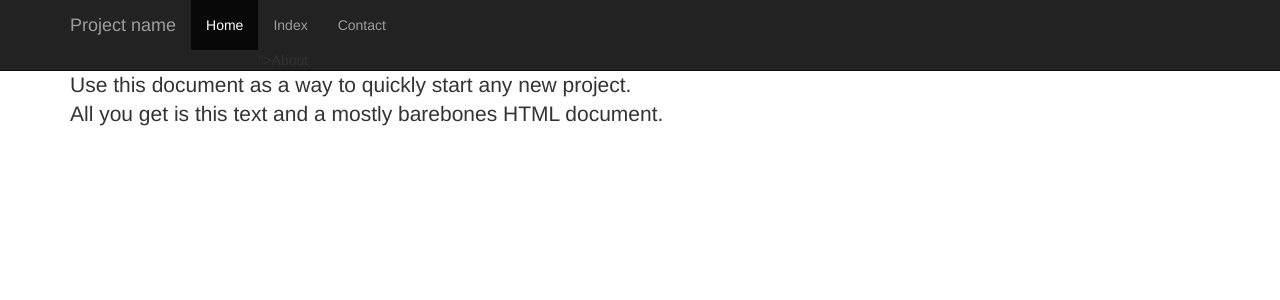
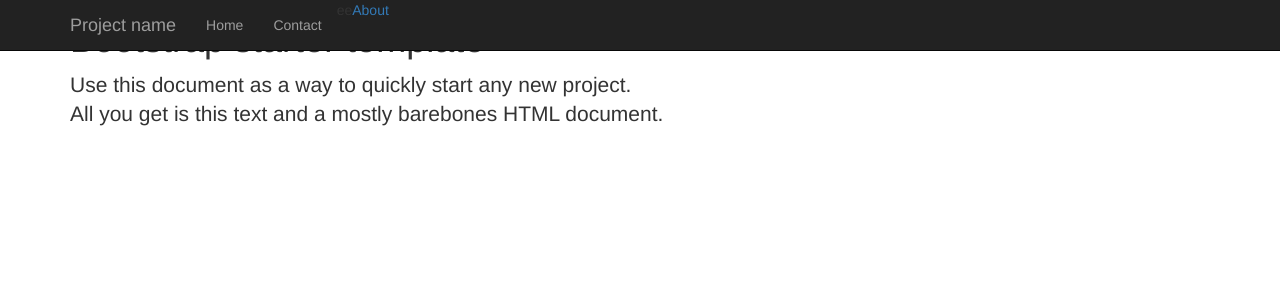
Before and after one commit to devtronics/rango, a Django app: page /rango/ in a window 1280 px wide. Shown: the top 300 px of the page. Run offline with Django 3.2, Linux system fonts and the light colour scheme; some libraries are stand-ins or nearby versions.

Commit message:
index.html & views.py modified

```diff
--- a/rango/views.py
+++ b/rango/views.py
@@ -7,5 +7,4 @@ def home(request):
     return render(request, index_html)
 
 def about(request):
-    about_html = 'about.html'
-    return render(request, about_html)
+    return HttpResponse("about rango and about time")
--- a/templates/index.html
+++ b/templates/index.html
@@ -47,8 +47,8 @@
         </div>
         <div id="navbar" class="collapse navbar-collapse">
           <ul class="nav navbar-nav">
-            <li class="active"><a href="#">Home</a></li>
-            <li><a href="<a href="/rango/">Index</a>">About</a></li>
+                  ee<li classa"active"><a hrefa"#">Home</a></li/
+    <li><a href="<a href="/rango/about">About</a></li>
             <li><a href="#contact">Contact</a></li>
           </ul>
         </div><!--/.nav-collapse -->
```
